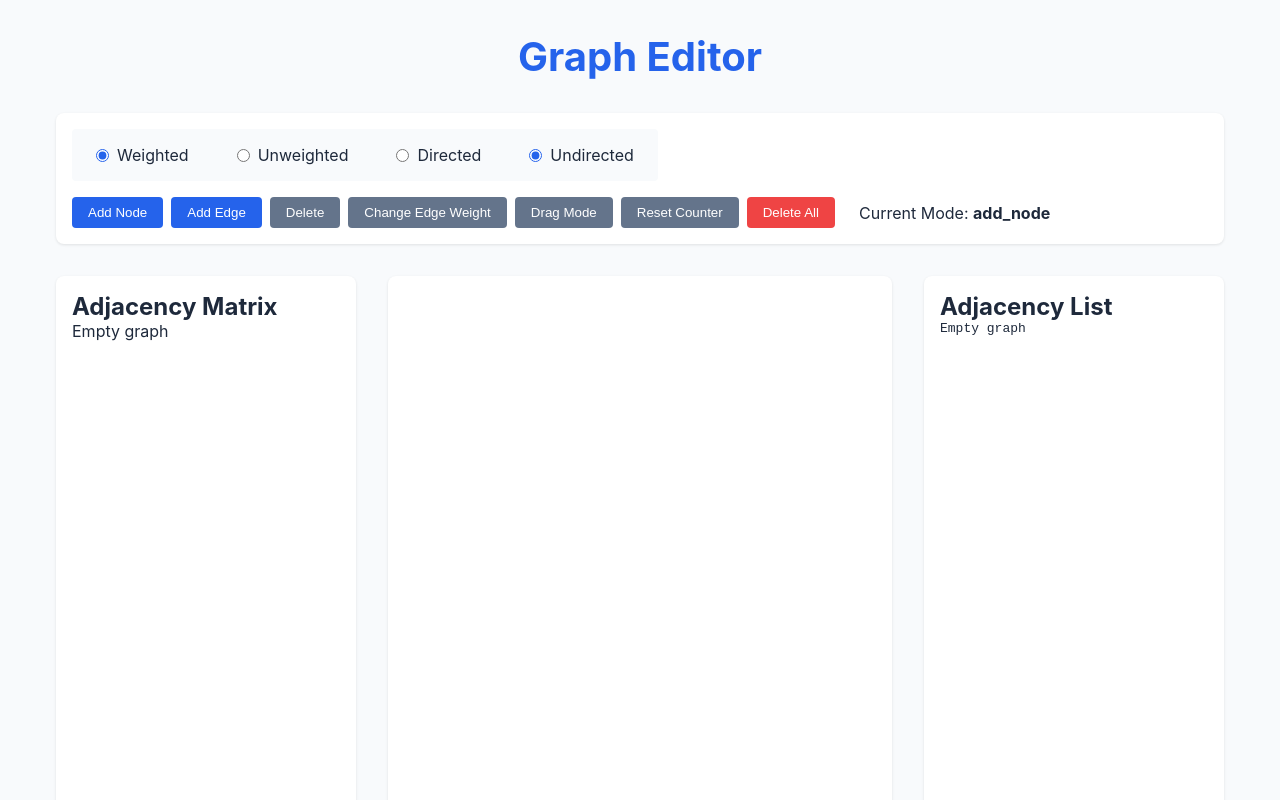
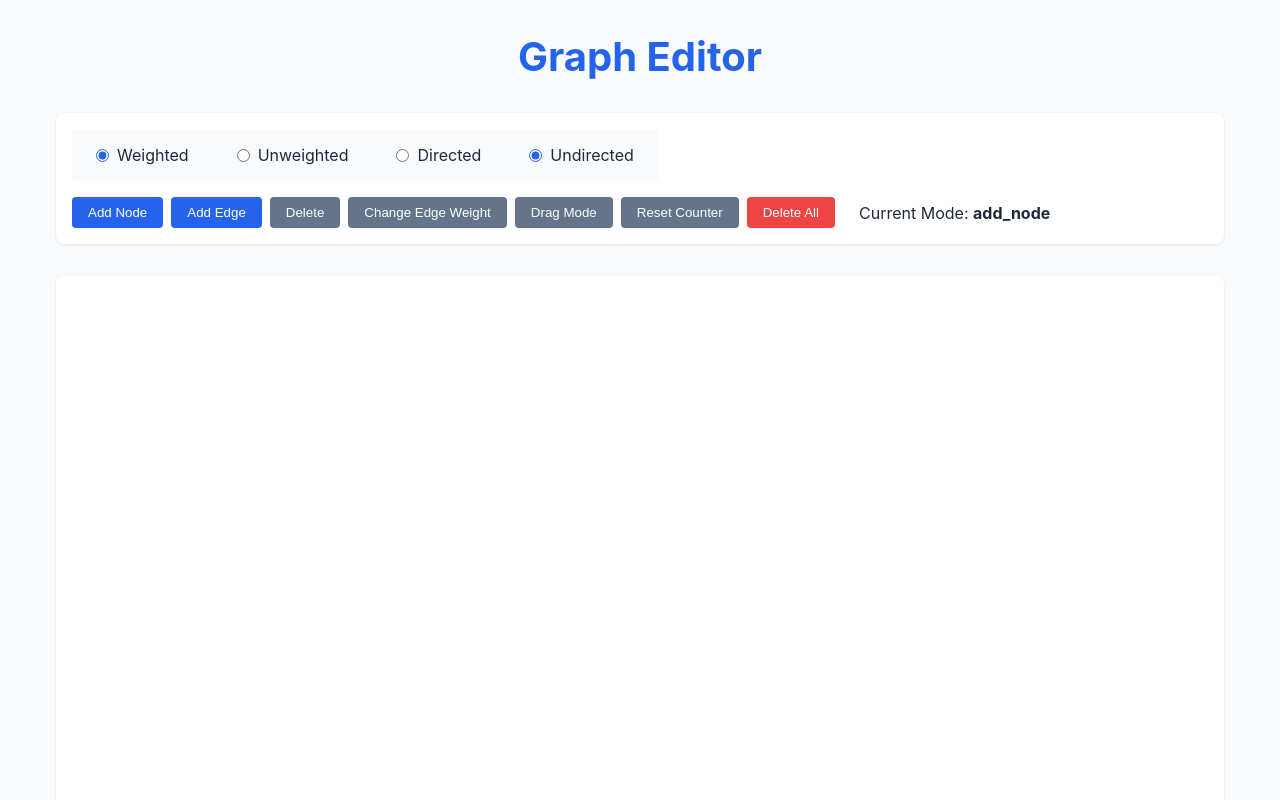
Before and after one commit to Peter-Shamoun/Graph-Theory, a React (Create React App) app: page / in a window 1280 px wide. Shown: the top 800 px of the page. Built offline with nearby package versions, Linux system fonts and the light colour scheme.

Commit message:
mat-list-format

```diff
--- a/src/App.css
+++ b/src/App.css
@@ -191,16 +191,26 @@ body {
 
 .graph-container {
   display: flex;
+  flex-direction: column;
   gap: 2rem;
   margin-top: 1rem;
 }
 
 .graph-canvas {
-  flex: 2;  /* Give more space to the graph */
+  width: 100%;
+  background: var(--surface);
+  border-radius: 0.5rem;
+  box-shadow: 0 1px 3px rgba(0, 0, 0, 0.1);
+}
+
+.matrix-list-container {
+  display: flex;
+  gap: 2rem;
+  width: 100%;
 }
 
 .matrix-list, .adjacency-list {
-  width: 300px;
+  flex: 1;
   background: var(--surface);
   padding: 1rem;
   border-radius: 0.5rem;
--- a/src/App.js
+++ b/src/App.js
@@ -454,15 +454,10 @@ export default function GraphEditor() {
       </div>
 
       <div className="graph-container">
-        <div className="matrix-list">
-          <h2>Adjacency Matrix</h2>
-          {renderAdjacencyMatrix()}
-        </div>
-
         <svg
           className="graph-canvas"
           width="1000"
-          height="1000"
+          height="600"
           onClick={handleSvgClick}
         >
           <defs>
@@ -555,9 +550,16 @@ export default function GraphEditor() {
           ))}
         </svg>
 
-        <div className="adjacency-list">
-          <h2>Adjacency List</h2>
-          <pre>{getFormattedAdjacencyList()}</pre>
+        <div className="matrix-list-container">
+          <div className="matrix-list">
+            <h2>Adjacency Matrix</h2>
+            {renderAdjacencyMatrix()}
+          </div>
+
+          <div className="adjacency-list">
+            <h2>Adjacency List</h2>
+            <pre>{getFormattedAdjacencyList()}</pre>
+          </div>
         </div>
       </div>
     </div>
```
